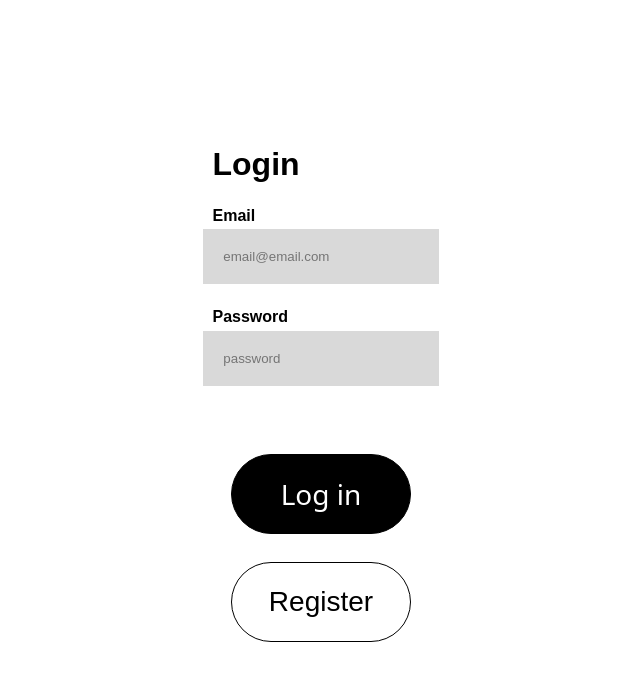
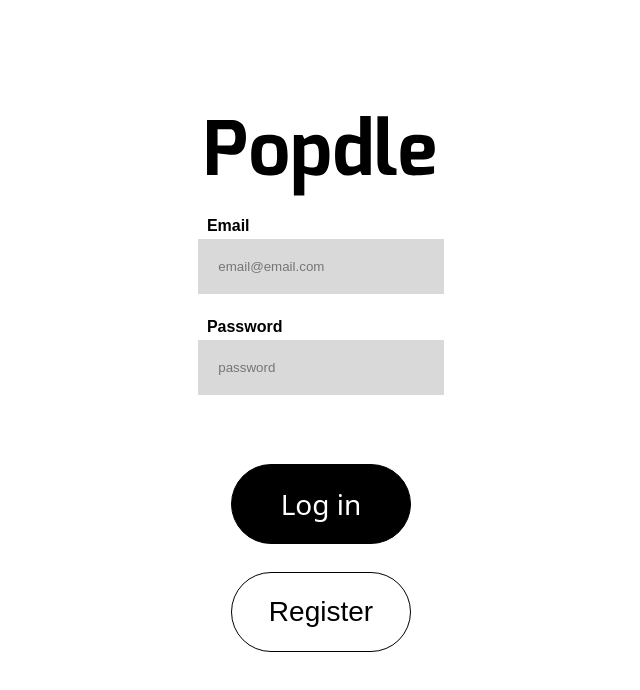
Before and after one commit to Elendoin/ZTPAI, a React (Vite) app in the folder react-app/: page /login in a window 1280 px wide. Shown: the top 690 px of the page, without its empty margins (319-959 px from the left). Built offline with nearby package versions, Linux system fonts and the light colour scheme.

Commit message:
feat(front): add logo to login page

```diff
--- a/react-app/src/Login.jsx
+++ b/react-app/src/Login.jsx
@@ -69,11 +69,18 @@ function Login() {
 
     return (
         <div className="container">
-            <div className="login-container">
-                <form className="login" onSubmit={handleSubmit}>
-                    <h2 className="login-text" style={{ textAlign: 'center', fontSize: '2em', marginBottom: '1em' }}>
-                        Login
-                    </h2>
+            <div className="login-container">                <form className="login" onSubmit={handleSubmit}>
+                    <div className="logo-container" style={{ textAlign: 'center', marginBottom: '1.5em' }}>
+                        <img
+                            src="/img/text_logo.svg"
+                            alt="Popdle Logo"
+                            style={{
+                                height: '80px',
+                                width: 'auto',
+                                maxWidth: '300px'
+                            }}
+                        />
+                    </div>
 
                     {message && (
                         <div style={{
--- a/react-app/src/LoginStyle.css
+++ b/react-app/src/LoginStyle.css
@@ -14,11 +14,19 @@ body{
 }
 
 .logo-container {
-    display:flex;
+    display: flex;
     width: 100%;
-    height: 20%;
     align-items: center;
     justify-content: center;
+    margin-bottom: 1.5em;
+}
+
+.logo-container img {
+    display: block;
+    height: 80px;
+    width: auto;
+    max-width: 300px;
+    object-fit: contain;
 }
 
 img {
@@ -210,11 +218,14 @@ form {
         width: 400px;
         height: 200px;
         font-size: 66px;
-    }
-
-    .login-text {
+    }    .login-text {
         height: 2em;
         font-size: 54px;
     }
 
+    .logo-container img {
+        height: 120px;
+        max-width: 90%;
+    }
+
 }
```
Also changed, not shown: react-app/public/img/text_logo.svg (added).
